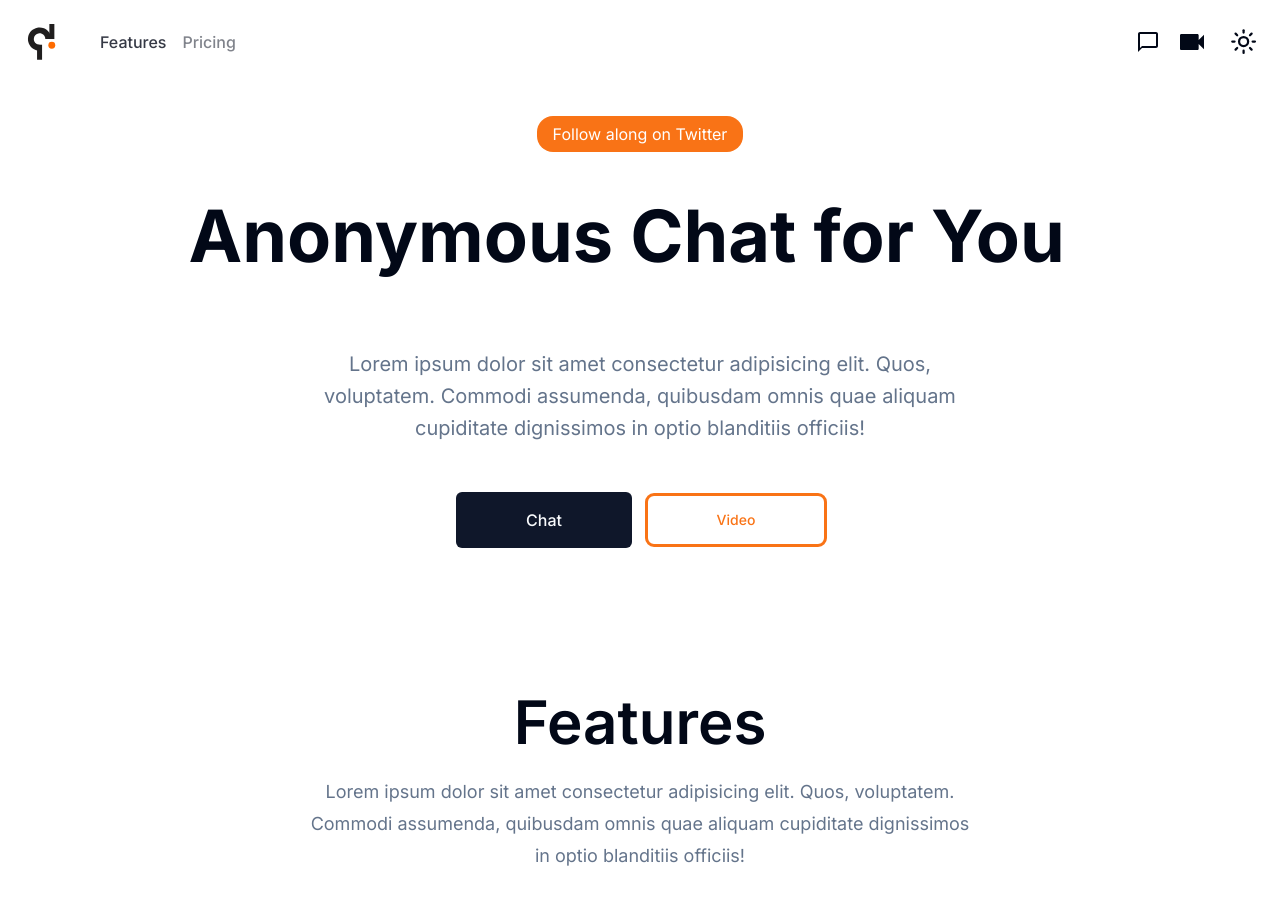
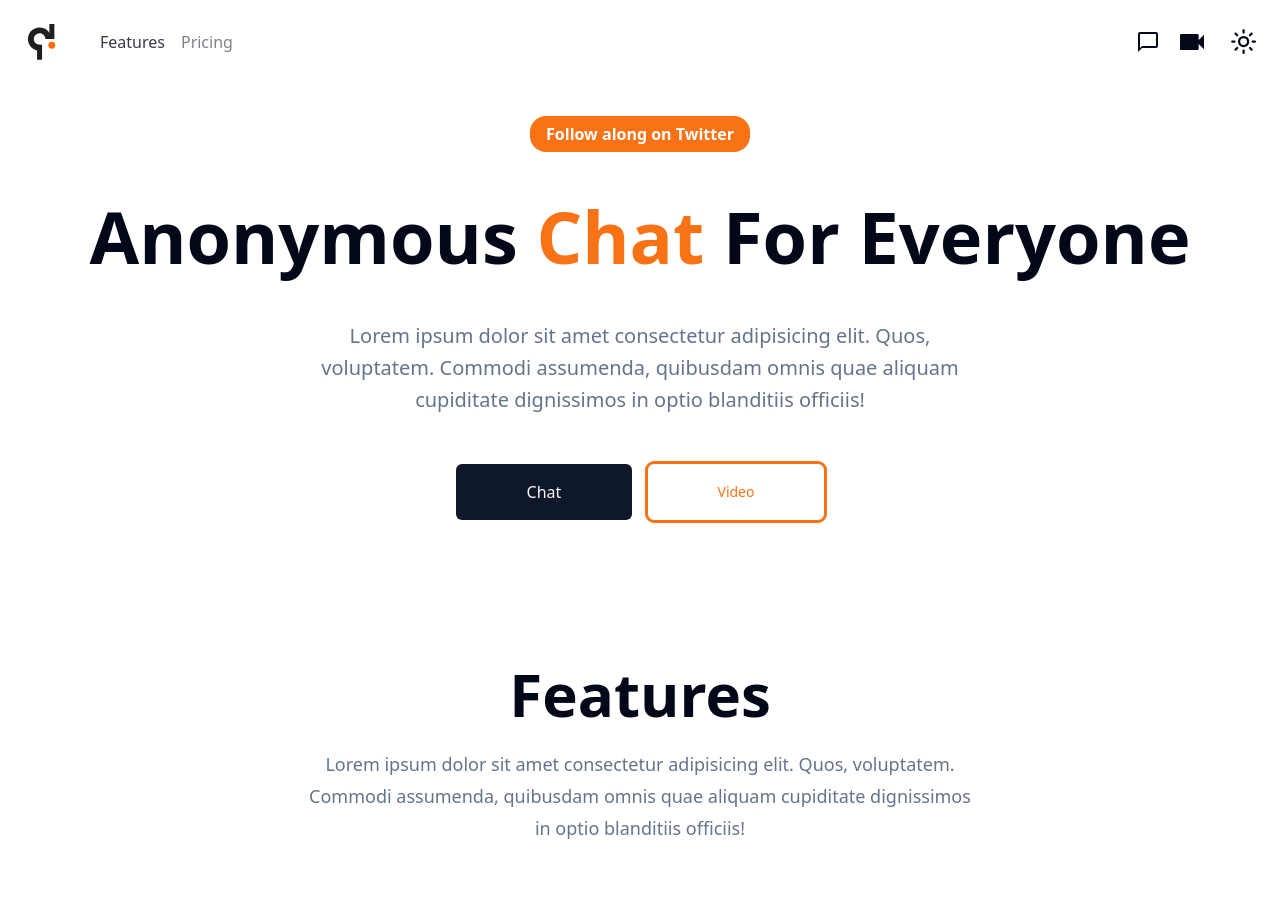
Before and after one commit to 3akare/nobr, a Next.js app: page / in a window 1280 px wide. Shown: the top 904 px of the page. Built offline with nearby package versions, Linux system fonts and the light colour scheme.

Commit message:
Changes in hero section

```diff
--- a/app/components/HeroSection.tsx
+++ b/app/components/HeroSection.tsx
@@ -7,16 +7,15 @@ function HeroSection() {
   return (
     <section className="container mx-auto p-8 h-fit w-full text-center flex items-center flex-col space-y-12">
       <Link
-        className="rounded-2xl bg-orange-500 text-background px-4 py-1.5 text-sm sm:text-base"
+        className="rounded-2xl bg-orange-500 text-background px-4 py-1.5 text-sm sm:text-base font-semibold"
         target="_blank"
         href="/"
       >
         Follow along on Twitter
       </Link>
-      <ExampleComponent />
-      {/* <h1 className="font-bold text-5xl md:text-6xl lg:text-7xl"> */}
-      {/* Anonymous <span className="text-orange-500">Chat</span> For Everyone */}
-      {/* </h1> */}
+      <h1 className="font-bold text-5xl md:text-6xl lg:text-7xl max-w-6xl">
+        Anonymous <span className="text-orange-500">Chat</span> For Everyone
+      </h1>
       <p className="max-w-[42rem] leading-normal text-muted-foreground sm:text-xl text-lg sm:leading-8">
         Lorem ipsum dolor sit amet consectetur adipisicing elit. Quos,
         voluptatem. Commodi assumenda, quibusdam omnis quae aliquam cupiditate
@@ -29,7 +28,7 @@ function HeroSection() {
         <Button className="w-36 h-14 sm:w-44 sm:h-18 text-base">Chat</Button>
         <Button
           variant="ghost"
-          className="w-32 h-12 sm:w-44 sm:h-18 text-orange-500 hover:text-background outline hover:outline-orange-500 hover:bg-orange-500 transition-colors"
+          className="w-36 h-14 sm:w-44 sm:h-18 text-orange-500 hover:text-background outline hover:outline-orange-500 hover:bg-orange-500 transition-colors"
         >
           Video
         </Button>
--- a/app/layout.tsx
+++ b/app/layout.tsx
@@ -25,7 +25,7 @@ export default function RootLayout({
   children: React.ReactNode;
 }) {
   return (
-    <html lang="en" className={inter.className} suppressHydrationWarning>
+    <html lang="en" suppressHydrationWarning>
       <head>
         <link
           rel="shortcut icon"
@@ -40,7 +40,7 @@ export default function RootLayout({
         enableSystem
         disableTransitionOnChange
       >
-        <body className="min-h-screen antialiased">
+        <body className="min-h-screen font-sans antialiased">
           <NavBar />
           {children}
           <Footer />
```
